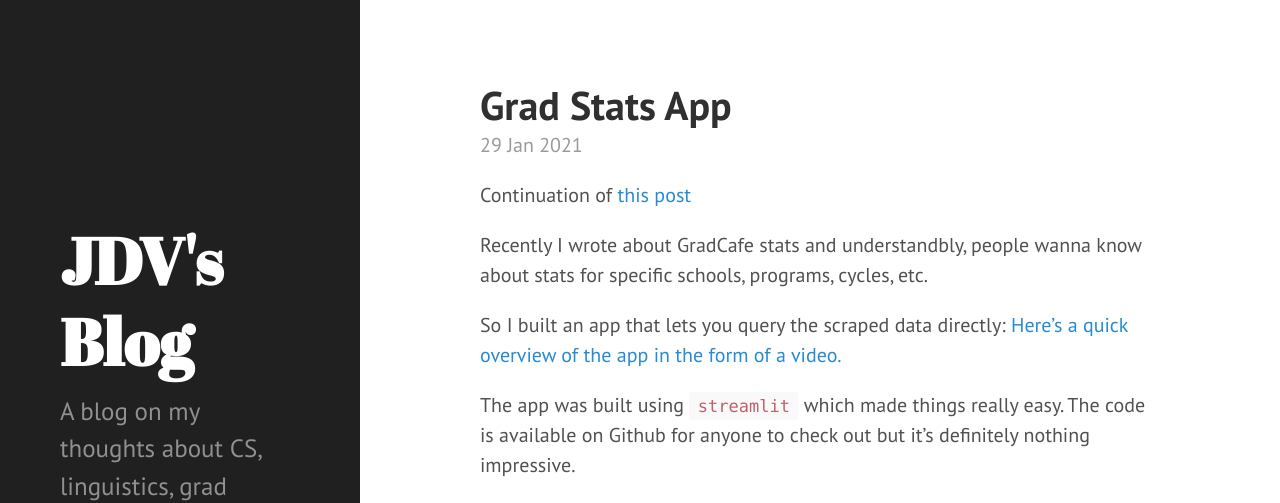
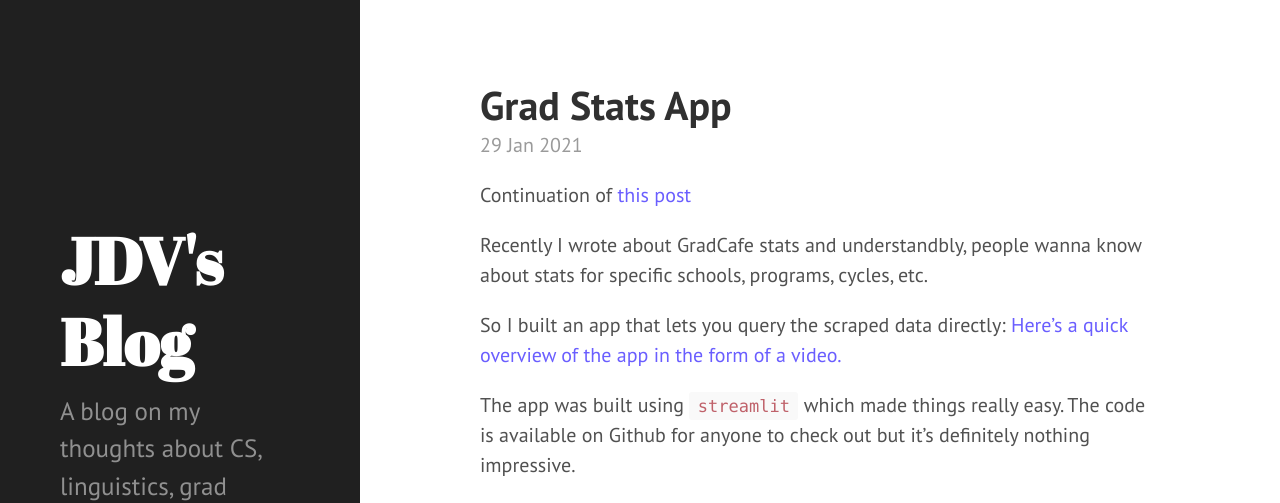
Before and after one commit to jjdelvalle/jblog, a Jekyll site: the page built from index.html, in a window 1280 px wide. Shown: the top 503 px of the page. Built offline with Jekyll 4.4.1, drawn with Linux system fonts in a browser that asks for light colours; nearby versions of some CDN libraries; the list of posts is cut into pages by our own code.

Commit message:
Change url color to comply with WCAG AA standards

```diff
--- a/public/css/poole.css
+++ b/public/css/poole.css
@@ -67,7 +67,7 @@ body {
 
 /* No `:visited` state is required by default (browsers will use `a`) */
 a {
-  color: #268bd2;
+  color: #6a5eff;
   text-decoration: none;
 }
 a strong {
```
